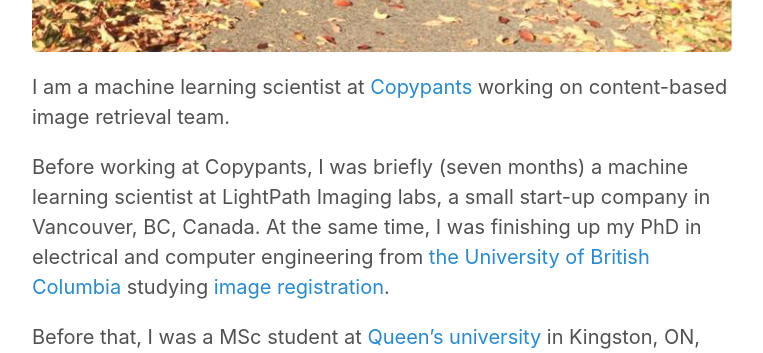
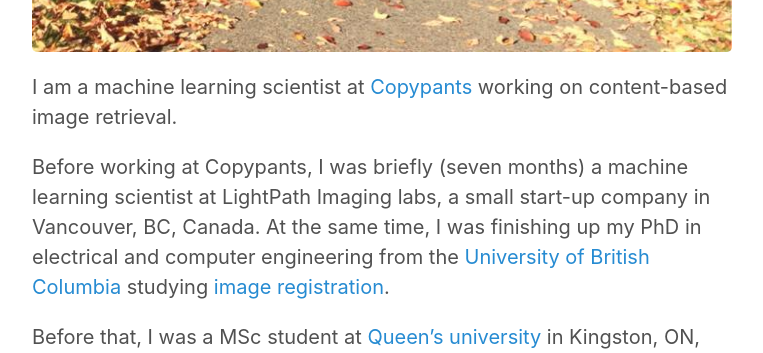
Before and after one commit to siavashk/siavashk.github.io, a Jekyll site: the page built from about.md, in a window 1280 px wide. Shown: the part 839-1192 px from the top of the page, without its empty margins (258-1021 px from the left). Built offline with Jekyll 4.4.1, drawn with Linux system fonts in a browser that asks for light colours.

Commit message:
change to logo

```diff
--- a/_includes/head.html
+++ b/_includes/head.html
@@ -11,7 +11,7 @@
   </title>
 
   <link rel="stylesheet" href="{{ site.baseurl }}/styles.css">
-  <link rel="apple-touch-icon-precomposed" sizes="144x144" href="{{ site.baseurl }}/public/apple-touch-icon-precomposed.png">
+  <link rel="apple-touch-icon-precomposed" sizes="144x144" href="{{ site.baseurl }}/public/F_of_x.svg">
   <link rel="shortcut icon" href="{{ site.baseurl }}/public/favicon.ico">
   <link rel="alternate" type="application/atom+xml" title="{{ site.title }}" href="{{ site.baseurl }}/atom.xml">
 </head>
--- a/about.md
+++ b/about.md
@@ -4,10 +4,9 @@
 ---
 ![Beautiful day in beautiful Vancouver](/assets/siavash.jpg)
 
-I am a machine learning scientist at [Copypants](http://copypants.com) working on
-content-based image retrieval team.
+I am a machine learning scientist at [Copypants](http://copypants.com) working on content-based image retrieval.
 
-Before working at Copypants, I was briefly (seven months) a machine learning scientist at LightPath Imaging labs, a small start-up company in Vancouver, BC, Canada. At the same time, I was finishing up my PhD in electrical and computer engineering from [the University of British Columbia](http://ubc.ca) studying [image registration](https://en.wikipedia.org/wiki/Image_registration).
+Before working at Copypants, I was briefly (seven months) a machine learning scientist at LightPath Imaging labs, a small start-up company in Vancouver, BC, Canada. At the same time, I was finishing up my PhD in electrical and computer engineering from the [University of British Columbia](http://ubc.ca) studying [image registration](https://en.wikipedia.org/wiki/Image_registration).
 
 Before that, I was a MSc student at [Queen's university](http://www.queensu.ca/) in Kingston, ON, Canada.
 
```
Also changed, not shown: public/F_of_x.svg (added).
